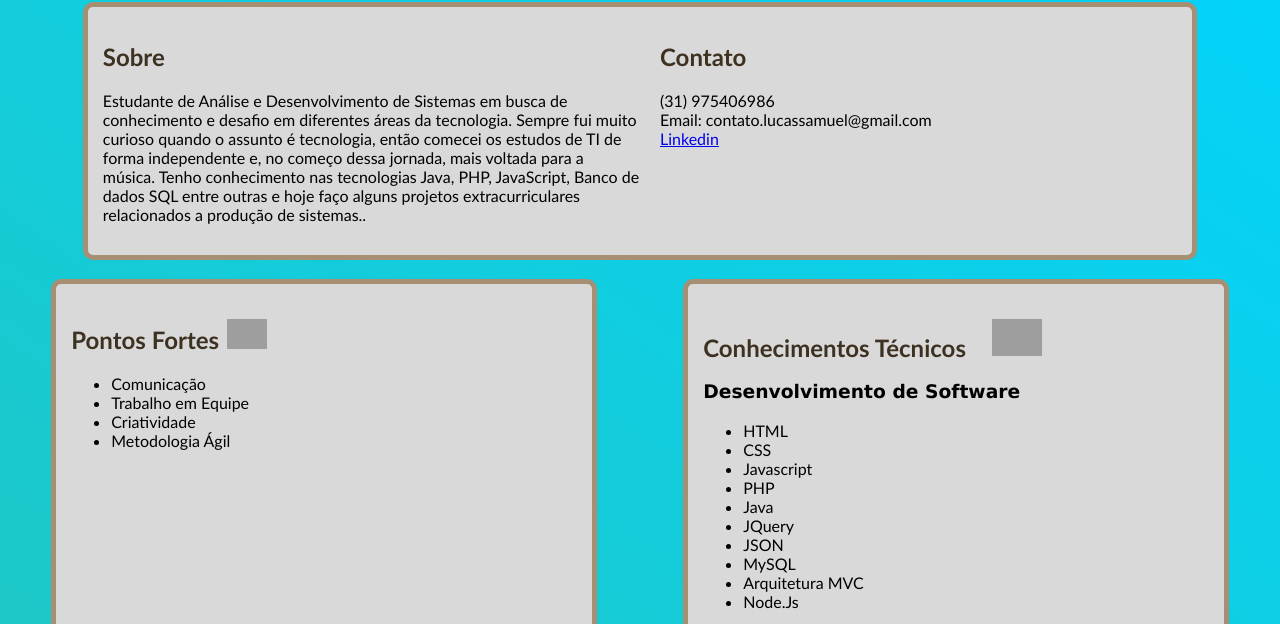
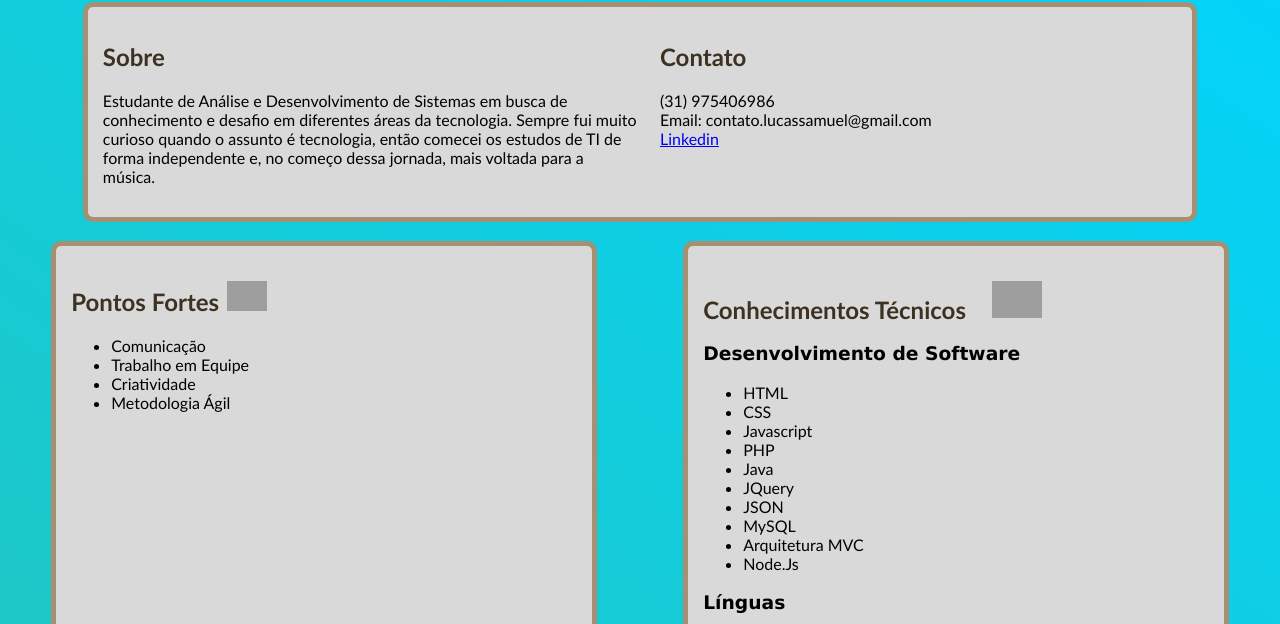
Before and after one commit to LucasAlmeida001/Curriculo, a plain HTML site: page index.html in a window 1280 px wide. Shown: the part 176-800 px from the top of the page. Drawn offline with Linux system fonts and the light colour scheme; grey boxes are pictures that could not be loaded; a web font is replaced by a local one.

Commit message:
Alteração campo "sobre"

```diff
--- a/index.html
+++ b/index.html
@@ -27,7 +27,7 @@
                 <h2>Sobre</h2>
                 <p>Estudante de Análise e Desenvolvimento de Sistemas em busca de conhecimento e desafio em diferentes áreas da tecnologia.
 Sempre fui muito curioso quando o assunto é tecnologia, então comecei os estudos de TI de forma independente e, no começo dessa jornada, mais voltada para a música.
-Tenho conhecimento nas tecnologias Java, PHP, JavaScript, Banco de dados SQL entre outras e hoje faço alguns projetos extracurriculares relacionados a produção de sistemas..</p>
+</p>
             </div>
             <div id="contato">
                 <h2>Contato</h2>
```
